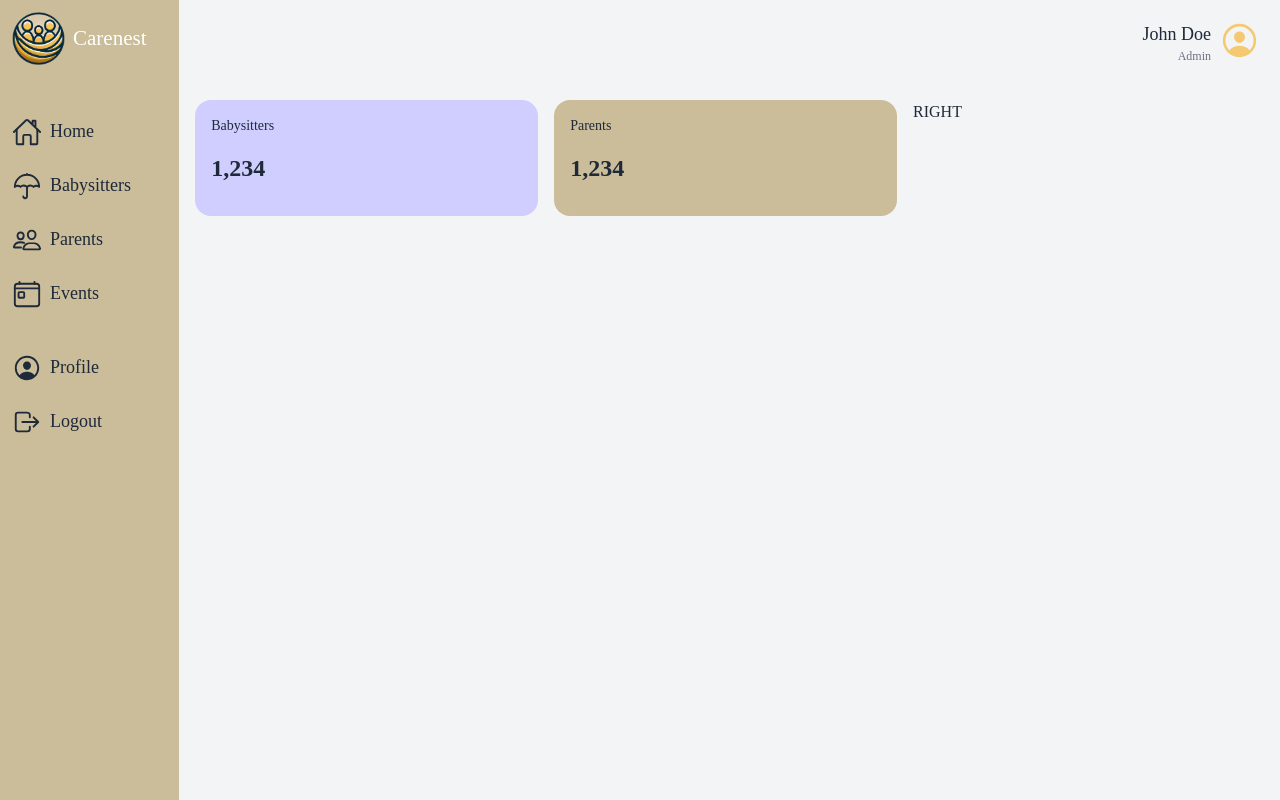
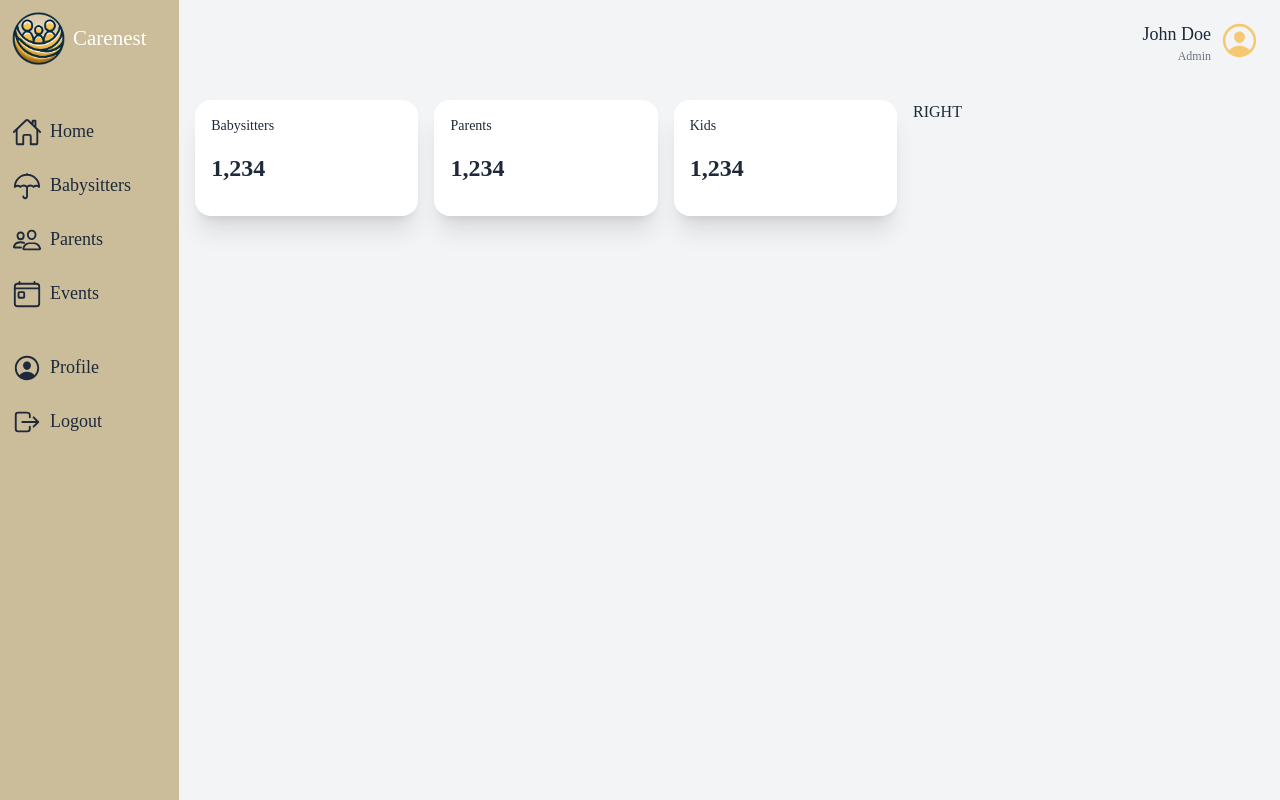
Before and after one commit to Kicknee/CareNest, a Next.js app: page /admin in a window 1280 px wide. Built offline with nearby package versions, Linux system fonts and the light colour scheme; a web font is replaced by a local one.

Commit message:
change style for info tiles

```diff
--- a/app/(dashboard)/admin/page.tsx
+++ b/app/(dashboard)/admin/page.tsx
@@ -3,19 +3,20 @@ import React from "react";
 
 export default function AdminPage() {
   return (
-    <div className="p-4 flex gap-4 flex-col md:flex-row">
+    <div className="flex flex-col gap-4 p-4 md:flex-row">
       {/* LEFT */}
-      <div className="w-full lg:w-2/3 flex flex-col gap-8">
+      <div className="flex w-full flex-col gap-8 lg:w-2/3">
         {/* CARD */}
-        <div className="flex gap-4 justify-between flex-wrap">
+        <div className="flex flex-wrap justify-between gap-4">
           <UserCard type={"babysitter"} />
           <UserCard type={"parent"} />
+          <UserCard type={"kid"} />
         </div>
         {/* MIDDLE CHARTS */}
         <div></div>
       </div>
       {/* RIGHT */}
-      <div className="w-full lg:w-1/3 flex flex-col gap-8">RIGHT</div>
+      <div className="flex w-full flex-col gap-8 lg:w-1/3">RIGHT</div>
     </div>
   );
 }
--- a/components/UserCard.tsx
+++ b/components/UserCard.tsx
@@ -2,7 +2,7 @@ import React from "react";
 
 export default function UserCard({ type }: { type: string }) {
   return (
-    <div className="odd:bg-carePurple even:bg-secondary min-w-[130px] flex-1 rounded-2xl p-4">
+    <div className="min-w-[170px] flex-1 rounded-2xl bg-white p-4 shadow-xl">
       <h2 className="text-sm capitalize">{type}s</h2>
       <h1 className="my-4 text-2xl font-semibold">1,234</h1>
     </div>
```
